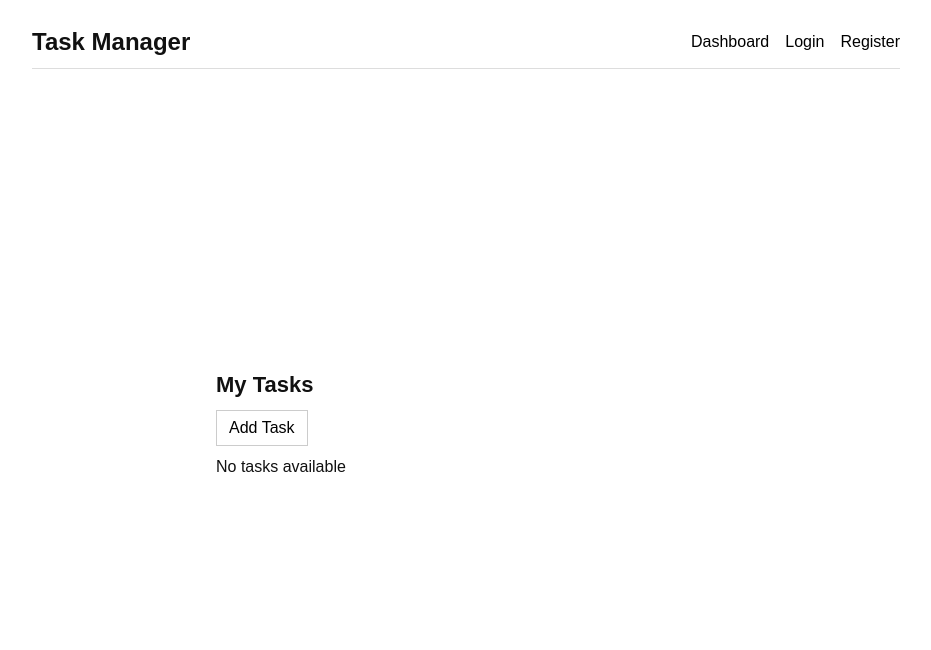
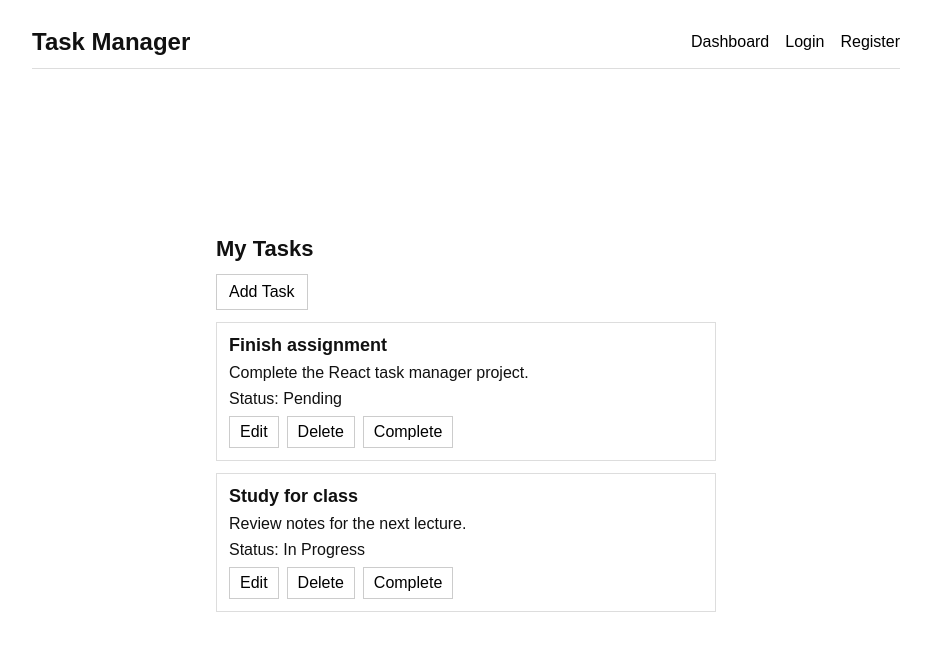
Before and after one commit to goliakash/Task_management_devops_project, a React app in the folder frontend/: page / in a window 1280 px wide. Shown: the top 650 px of the page, without its empty margins (174-1105 px from the left). Built offline with nearby package versions, Linux system fonts and the light colour scheme; the HTML template or start-up script is replaced by a standard one.

Commit message:
added some feature in UI

```diff
--- a/frontend/src/App.css
+++ b/frontend/src/App.css
@@ -62,6 +62,37 @@
   margin-bottom: 12px;
 }
 
+.task-list {
+  display: flex;
+  flex-direction: column;
+  gap: 12px;
+}
+
+.task-card {
+  border: 1px solid #dddddd;
+  padding: 12px;
+  background: #ffffff;
+}
+
+.task-card h3 {
+  margin: 0 0 8px;
+  font-size: 18px;
+}
+
+.task-card p {
+  margin: 0 0 8px;
+}
+
+.task-actions {
+  display: flex;
+  gap: 8px;
+}
+
+.task-actions button {
+  margin: 0;
+  padding: 6px 10px;
+}
+
 .form-page {
   width: 100%;
   max-width: 360px;
--- a/frontend/src/App.jsx
+++ b/frontend/src/App.jsx
@@ -1,8 +1,23 @@
 import { useState } from 'react'
 import './App.css'
+import TaskList from './components/TaskList'
 
 function App() {
   const [currentPage, setCurrentPage] = useState('dashboard')
+  const tasks = [
+    {
+      id: 1,
+      title: 'Finish assignment',
+      description: 'Complete the React task manager project.',
+      status: 'Pending',
+    },
+    {
+      id: 2,
+      title: 'Study for class',
+      description: 'Review notes for the next lecture.',
+      status: 'In Progress',
+    },
+  ]
 
   return (
     <div className="app">
@@ -28,7 +43,7 @@ function App() {
             <div>
               <button type="button">Add Task</button>
             </div>
-            <div>No tasks available</div>
+            <TaskList tasks={tasks} />
           </div>
         ) : currentPage === 'login' ? (
           <section className="form-page">
--- /dev/null
+++ b/frontend/src/components/TaskList.jsx
@@ -0,0 +1,20 @@
+function TaskList({ tasks }) {
+  return (
+    <div className="task-list">
+      {tasks.map((task) => (
+        <div key={task.id} className="task-card">
+          <h3>{task.title}</h3>
+          <p>{task.description}</p>
+          <p>Status: {task.status}</p>
+          <div className="task-actions">
+            <button type="button">Edit</button>
+            <button type="button">Delete</button>
+            <button type="button">Complete</button>
+          </div>
+        </div>
+      ))}
+    </div>
+  )
+}
+
+export default TaskList
```
